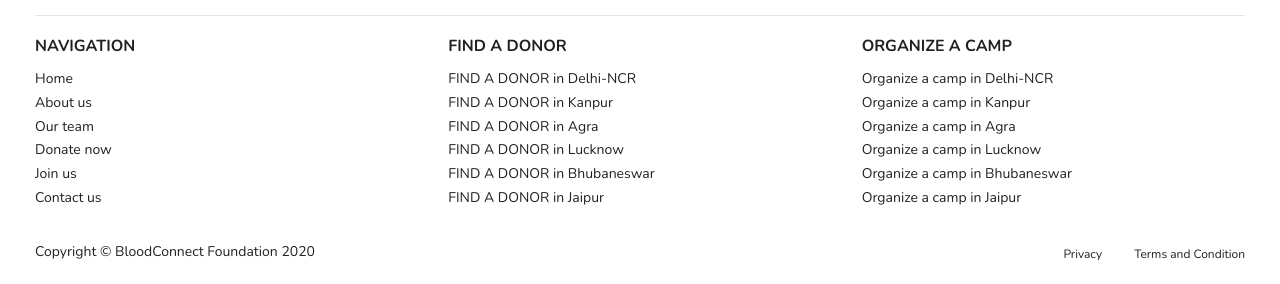
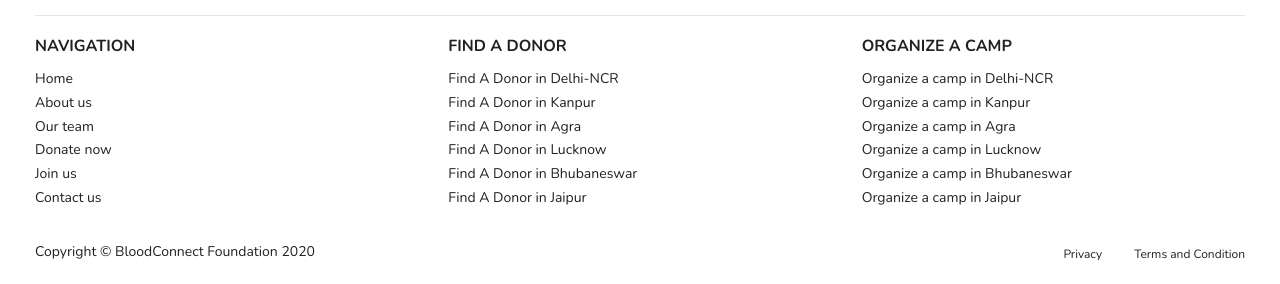
Before and after one commit to bloodconnect-india/Website, a plain HTML site: page info/blood-donation-criteria.html in a window 1280 px wide. Shown: the part 1036-1320 px from the top of the page. Drawn offline with nearby package versions, Linux system fonts and the light colour scheme.

Commit message:
Fixed Footer

```diff
--- a/info/blood-donation-criteria.html
+++ b/info/blood-donation-criteria.html
@@ -274,25 +274,18 @@
         <div class="col-lg-4 col-sm-12">
           <p class="color-dark bold mb-2">FIND A DONOR</p>
           <ul class="footer-list pl-0">
-            <li class="mr-4 compact">
-              <a class="color-dark f-14" href="../raise-a-request.html#city_region=Delhi">FIND A DONOR in Delhi-NCR</a>
-            </li>
-            <li class="mr-4 compact">
-              <a class="color-dark f-14" href="../raise-a-request.html#city_region=Kanpur">FIND A DONOR in Kanpur</a>
-            </li>
-            <li class="mr-4 compact">
-              <a class="color-dark f-14" href="../raise-a-request.html#city_region=Agra">FIND A DONOR in Agra</a>
-            </li>
-            <li class="mr-4 compact">
-              <a class="color-dark f-14" href="../raise-a-request.html#city_region=Lucknow">FIND A DONOR in Lucknow</a>
-            </li>
-            <li class="mr-4 compact">
-              <a class="color-dark f-14" href="../raise-a-request.html#city_region=Bhubaneswar">FIND A DONOR in
-                Bhubaneswar</a>
-            </li>
-            <li class="mr-4 compact">
-              <a class="color-dark f-14" href="../raise-a-request.html#city_region=Jaipur">FIND A DONOR in Jaipur</a>
-            </li>
+            <li class=" mr-4 compact"><a class="color-dark f-14" href="./raise-a-request.html#city_region=Delhi"
+                onclick="goToForm('Delhi')">Find A Donor in Delhi-NCR</a></li>
+            <li class=" mr-4 compact"><a class="color-dark f-14" href="./raise-a-request.html#city_region=Kanpur"
+                onclick="goToForm('Kanpur')">Find A Donor in Kanpur</a></li>
+            <li class=" mr-4 compact"><a class="color-dark f-14" href="./raise-a-request.html#city_region=Agra"
+                onclick="goToForm('Agra')">Find A Donor in Agra</a></li>
+            <li class=" mr-4 compact"><a class="color-dark f-14" href="./raise-a-request.html#city_region=Lucknow"
+                onclick="goToForm('Lucknow')">Find A Donor in Lucknow</a></li>
+            <li class=" mr-4 compact"><a class="color-dark f-14" href="./raise-a-request.html#city_region=Bhubaneswar"
+                onclick="goToForm('Bhubaneswar')">Find A Donor in Bhubaneswar</a></li>
+            <li class=" mr-4 compact"><a class="color-dark f-14" href="./raise-a-request.html#city_region=Jaipur"
+                onclick="goToForm('Jaipur')">Find A Donor in Jaipur</a></li>
           </ul>
         </div>
         <div class="col-lg-4 col-sm-12">
```
